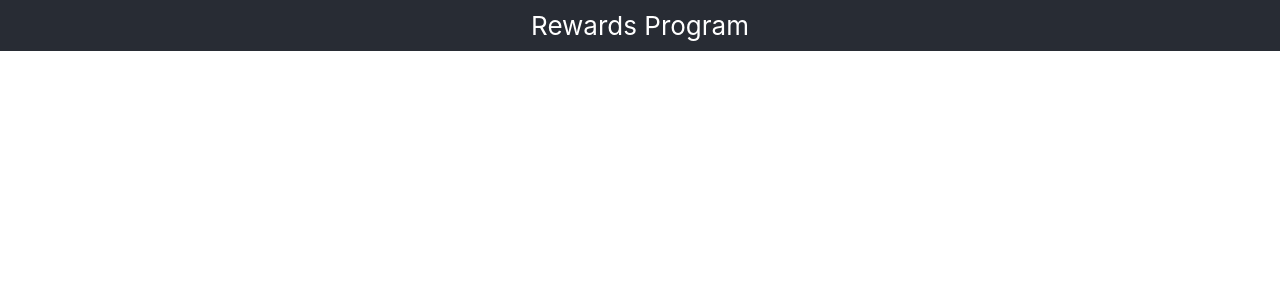
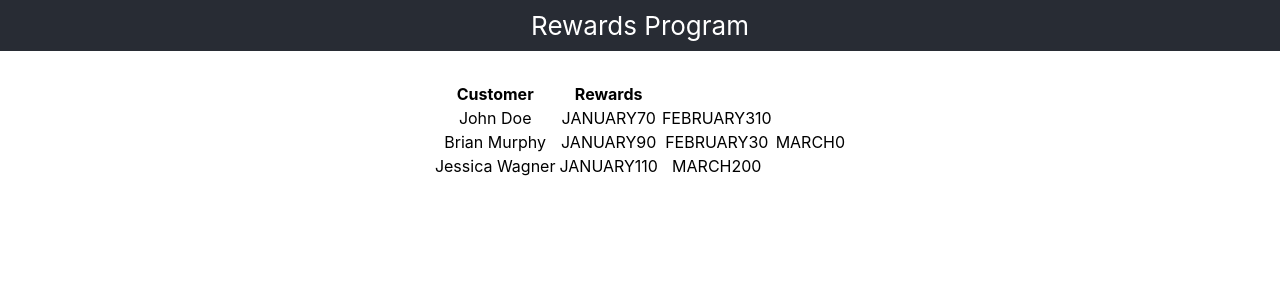
Before and after one commit to chasethesky79/rewards-points-program, a React (Create React App) app: page / in a window 1280 px wide. Shown: the top 300 px of the page. Built offline with nearby package versions, Linux system fonts and the light colour scheme.

Commit message:
rewards-program-calculator
Initial code changes for rewards table

```diff
--- a/src/components/CustomerPointsSummary.tsx
+++ b/src/components/CustomerPointsSummary.tsx
@@ -1,7 +1,23 @@
-import { ICustomerPointsSummaryWrapper } from "../models/rewards-models";
+import { ICustomerPointsSummaryProps } from "../models/rewards-models";
+import { RewardsTableWrapper, RewardsTableHeaderWrapper } from '../styled-components/styled-components';
 
-export const CustomerPointsSummary: React.FC<ICustomerPointsSummaryWrapper> = ({ customerPointsSummary }: ICustomerPointsSummaryWrapper) => {
+export const CustomerPointsSummary: React.FC<ICustomerPointsSummaryProps> = ({ customerPointsSummary }: ICustomerPointsSummaryProps) => {
     return (
-        <div></div>
+        <RewardsTableWrapper>
+            <table className="table table-hover">
+            <tbody>
+                <tr>
+                <RewardsTableHeaderWrapper>Customer</RewardsTableHeaderWrapper>
+                <RewardsTableHeaderWrapper>Rewards</RewardsTableHeaderWrapper>
+                </tr>
+                {Object.entries(customerPointsSummary).map(([key, value ]) => (
+                <tr className="table-row">
+                    <td key={`tablevalue-${key}`}>{key}</td>
+                    {Object.entries(value['pointsPerMonth']).map(element => <td key={`tablevalue-${element}`}>{element}</td>)}
+                </tr>
+                ))}
+            </tbody>
+            </table>
+        </RewardsTableWrapper>
     )
 }
--- a/src/models/rewards-models.ts
+++ b/src/models/rewards-models.ts
@@ -36,6 +36,6 @@ export interface IDataSourceProps {
     dataSource: string;
 }
 
-export interface ICustomerPointsSummaryWrapper {
+export interface ICustomerPointsSummaryProps {
     customerPointsSummary: ICustomerPointsSummary
 }
--- a/src/styled-components/styled-components.ts
+++ b/src/styled-components/styled-components.ts
@@ -20,3 +20,15 @@ export const HeaderWrapper = styled.div`
     font-size: calc(10px + 2vmin);
     color: white;
 `;
+
+export const RewardsTableWrapper = styled.div`
+  display: flex;
+  justify-content: center;
+  margin-top: 30px;
+  border-spacing: 10px;
+  border-collapse: separate;
+`
+
+export const RewardsTableHeaderWrapper = styled.th`
+   text-align: center;
+`
```
